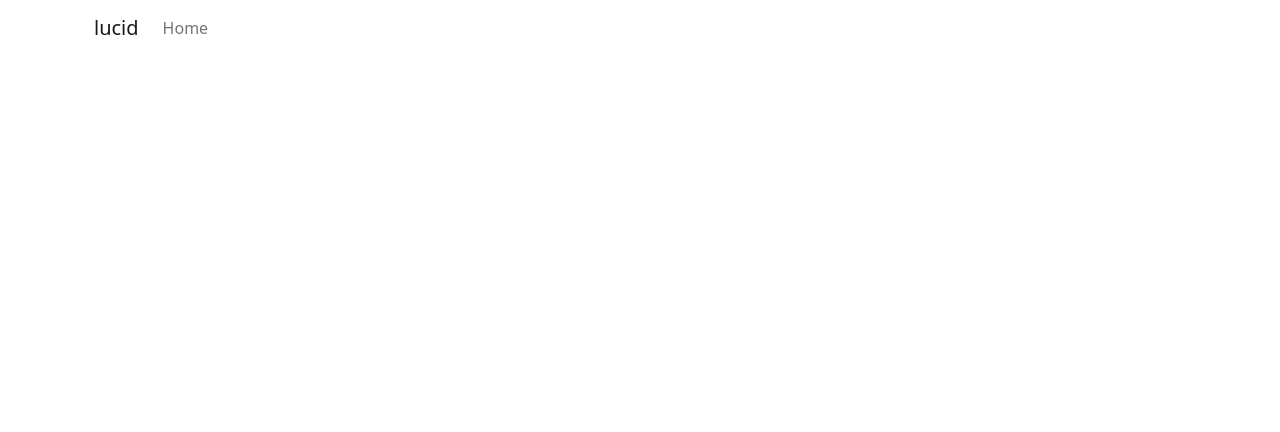
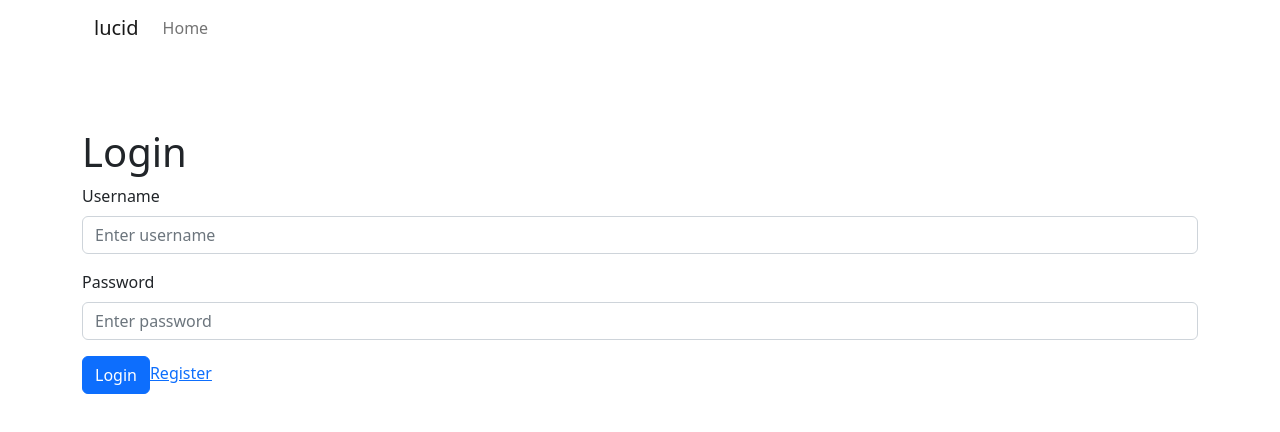
Before and after one commit to johnsonduong/lucid, a React (Create React App) app in the folder client/: page / in a window 1280 px wide. Before the commit this address had no page. Shown: the top 432 px of the page. Built offline with nearby package versions, Linux system fonts and the light colour scheme.

Commit message:
Fix create new post bug

```diff
--- a/client/src/App.js
+++ b/client/src/App.js
@@ -17,6 +17,7 @@ function App() {
       <CustomNavbar />
       <br />
       <Routes>
+        <Route path="/" exact element={user ? <DreamsList /> : <Login />} />
         <Route path="/register" element={user ? <DreamsList /> : <Register />} />
         <Route path="/login" element={user ? <DreamsList /> : <Login />} />
         <Route path="/create" element={<CreateDream />} />
--- a/client/src/components/CreateDream.js
+++ b/client/src/components/CreateDream.js
@@ -1,10 +1,14 @@
-import { React, useState } from "react";
+import { React, useState, useRef, useContext } from "react";
+import { Context } from "../context/Context";
+
 import DatePicker from "react-datepicker";
 import "react-datepicker/dist/react-datepicker.css";
 import { Form, Button } from "react-bootstrap";
 import axios from "axios";
 
 function CreateDream() {
+  const { user } = useContext(Context);
+
   const [title, setTitle] = useState("");
   const [description, setDescription] = useState("");
   const [date, setDate] = useState(new Date());
@@ -12,13 +16,14 @@ function CreateDream() {
   const handleSubmit = (e) => {
     e.preventDefault();
 
-    const dream = {
-      title: title,
-      description: description,
-      date: date,
-    };
-
-    axios.post("/posts/", dream).then((res) => console.log(res.data));
+    axios
+      .post("/posts/", {
+        title: title,
+        description: description,
+        date: date,
+        username: user.username,
+      })
+      .then((res) => console.log(res.data));
 
     window.location = "/";
   };
```
Also changed, not shown: 1 other file (tests, documents, lock files or other folders).
